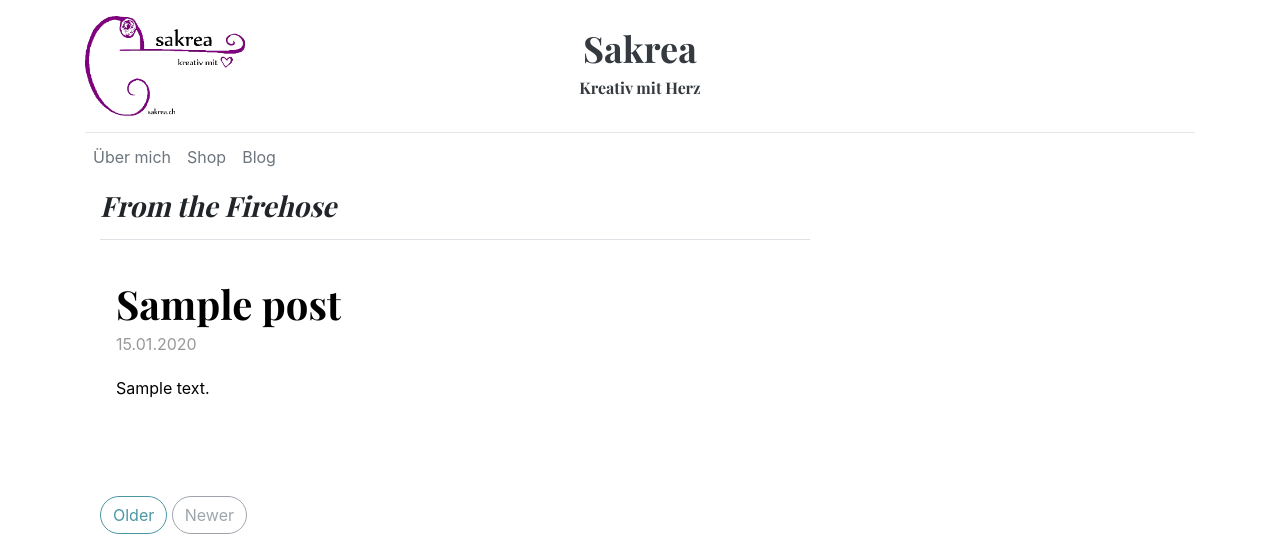
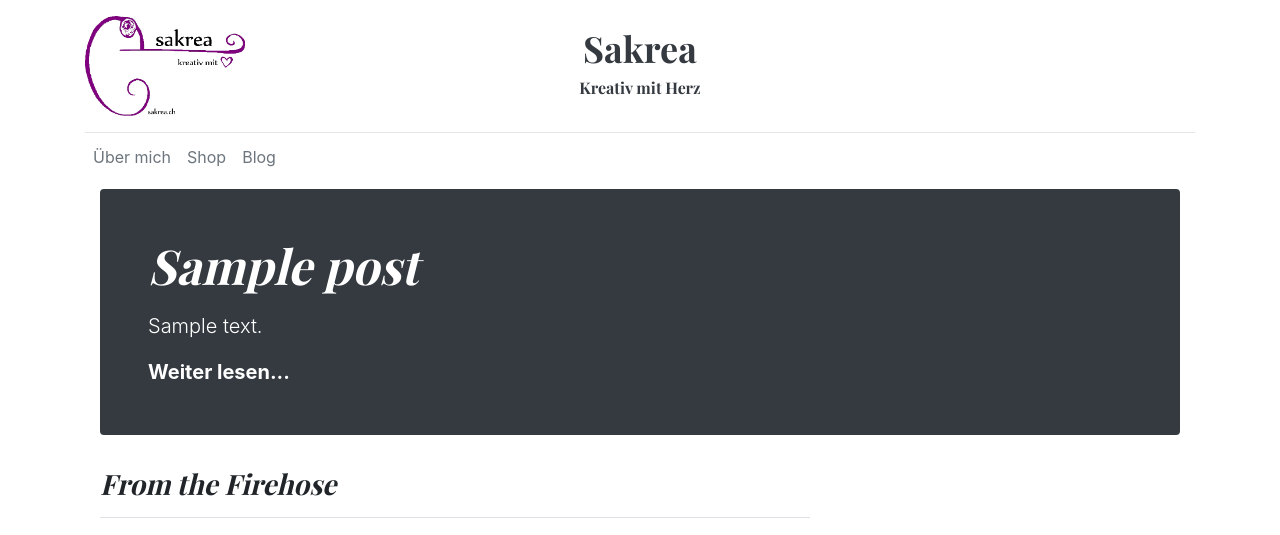
Before and after one commit to ChristianGroeber/sarah-website, a Django app: page / in a window 1280 px wide. Shown: the top 535 px of the page. Run offline with Django 3.2, Linux system fonts and the light colour scheme; tables that the repository leaves empty hold one stand-in row (values such as "Sample post"); some libraries are stand-ins or nearby versions.

Commit message:
more bug fixes

```diff
--- a/sakreativ/blog/templates/blog/index.html
+++ b/sakreativ/blog/templates/blog/index.html
@@ -1,6 +1,6 @@
 {% extends 'blog/base.html' %}
 {% block content %}
-{% if featuread_post %}
+{% if featured_post %}
 <div class="jumbotron p-3 p-md-5 text-white rounded bg-dark">
         <div class="col-md-6 px-0">
           <h1 class="display-4 font-italic">{{ featured_post.title}}</h1>
```
